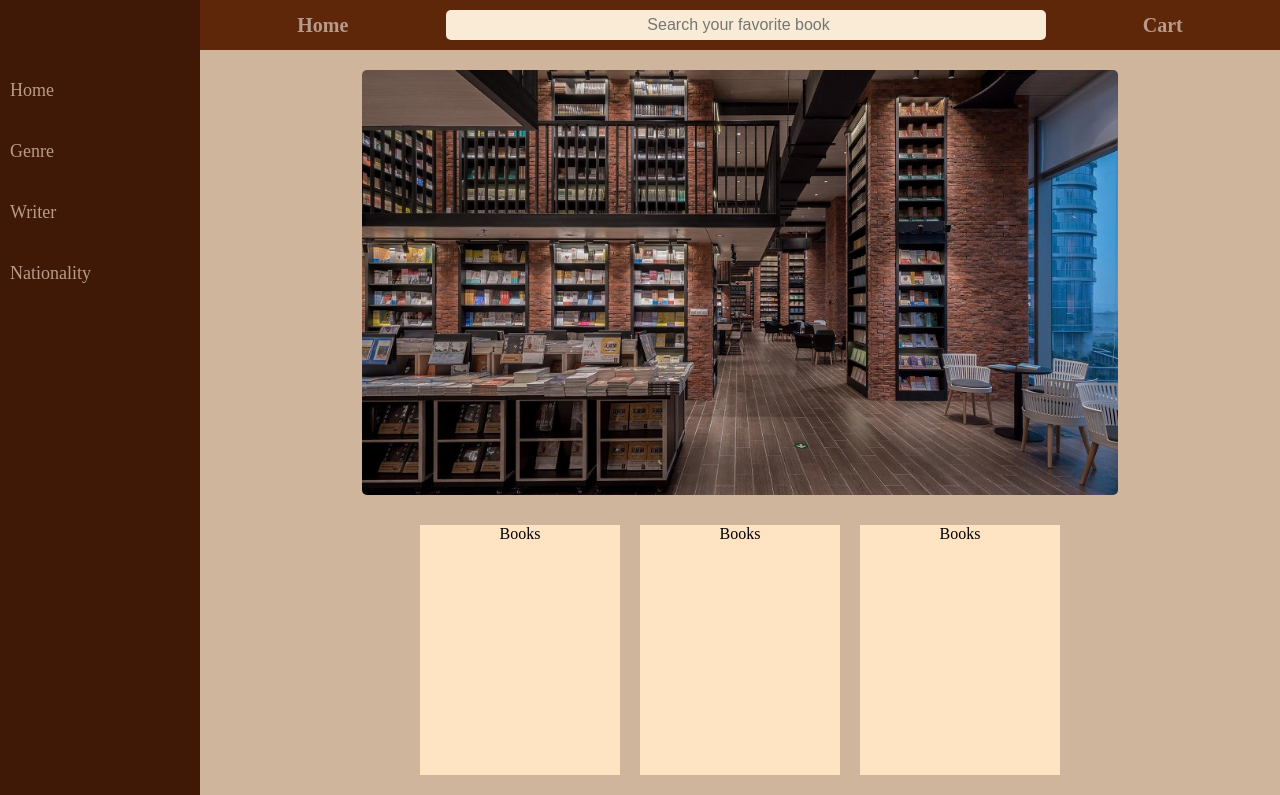
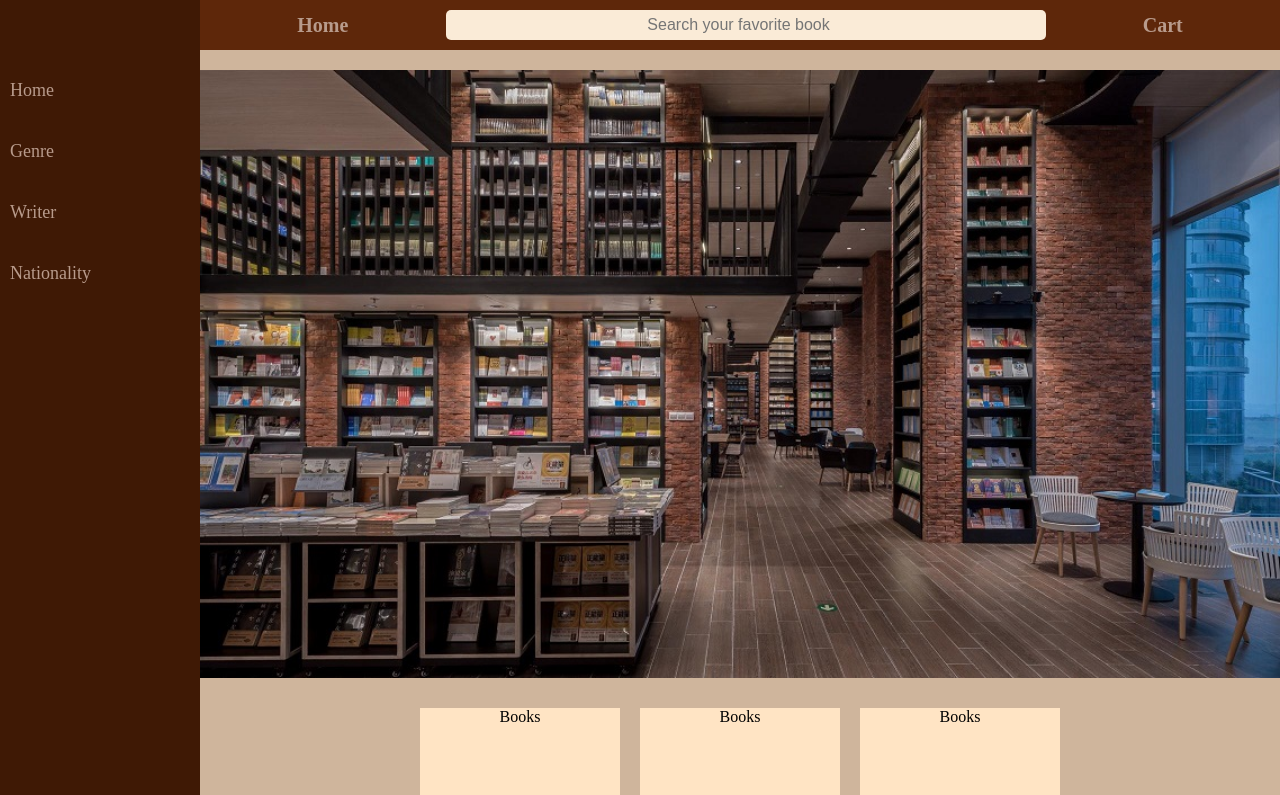
Before and after one commit to Mostafa-Farhadi/bookstore-website-nextjs, a Next.js app: page / in a window 1280 px wide. Shown: the top 795 px of the page. Built offline with nearby package versions, Linux system fonts and the light colour scheme.

Commit message:
Set width of picture to 100% and delete border radius

```diff
--- a/styles/pages/index.scss
+++ b/styles/pages/index.scss
@@ -4,8 +4,7 @@
     align-items: center;
     img {
         margin-top: 20px;
-        width: 70%;
-        border-radius: 5px;
+        width: 100%;
     }
     .books {
         max-width: 70%;
```
